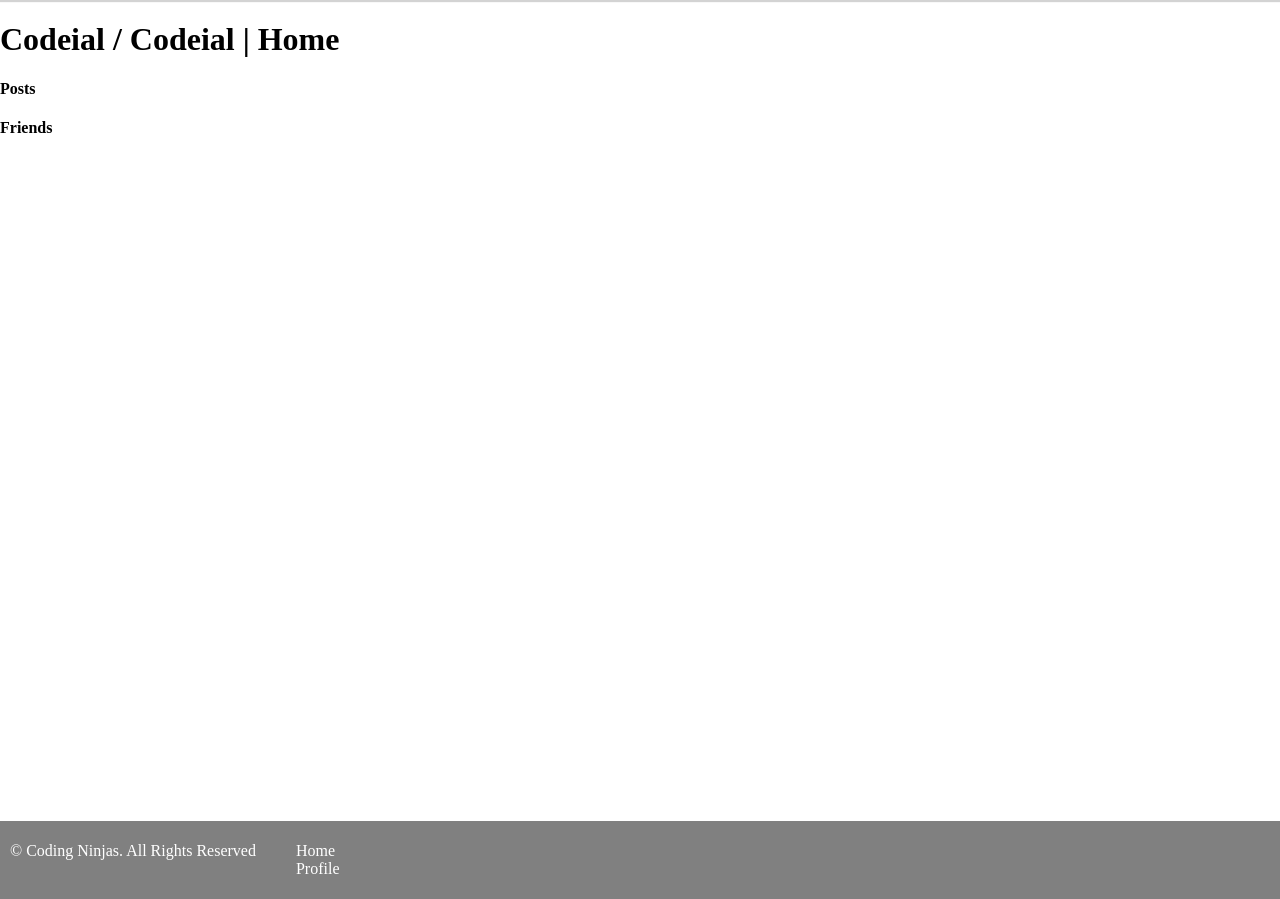
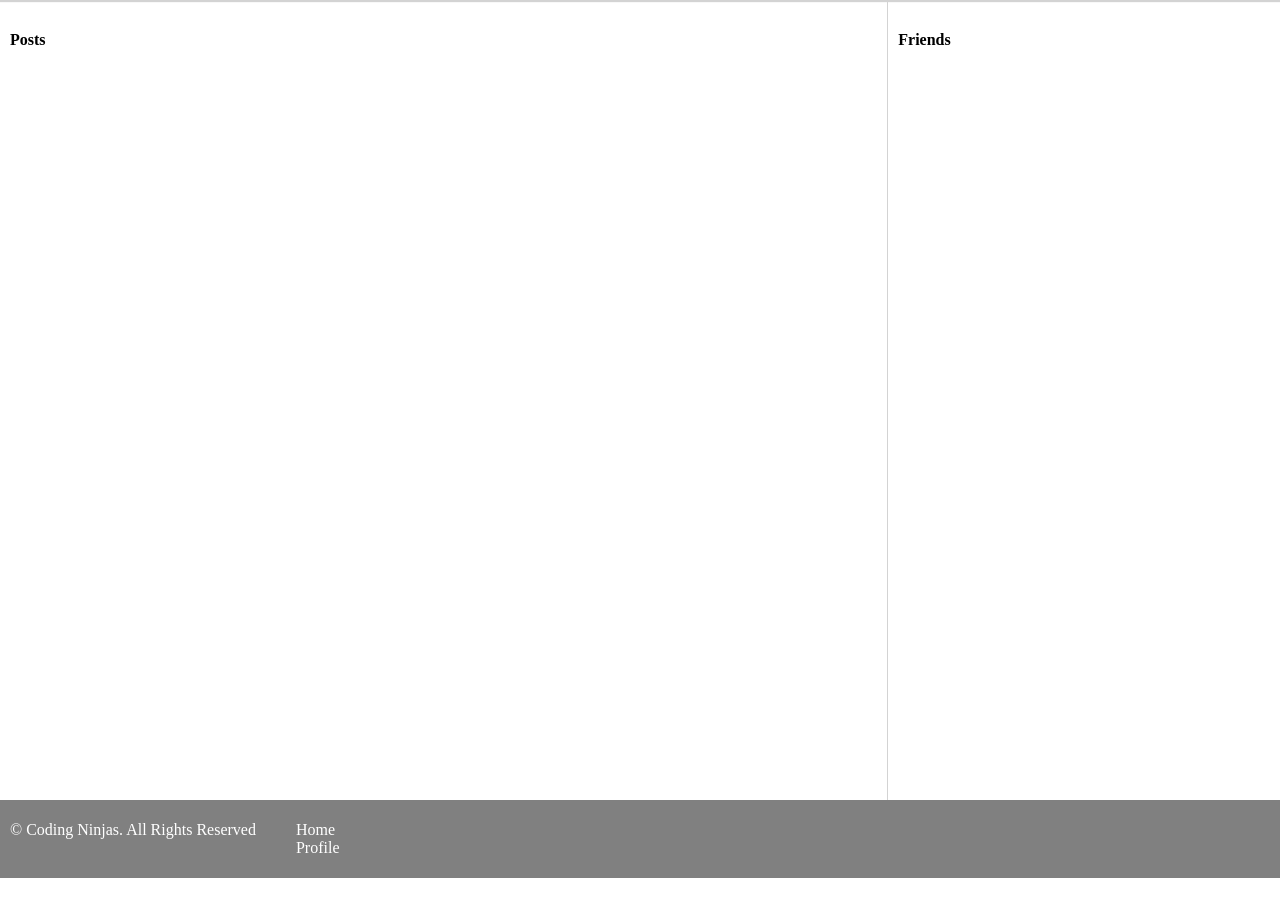
Before and after one commit to Gurleen1601/Codeial, a Node server app: page / in a window 1280 px wide. Shown: the part 36-935 px from the top of the page. After the commit the page ends 914 px from the top, so only its background shows below. Run offline with Node 20, Linux system fonts and the light colour scheme; data that the repository does not hold is empty; style sheets or scripts are compiled from the project's sources; some libraries are stand-ins or nearby versions.

Commit message:
Improved scc of home page

```diff
--- /dev/null
+++ b/assets/css/home.css
@@ -0,0 +1,10 @@
+#home-container {
+  display: flex;
+  height: 100%; }
+  #home-container #feed-posts {
+    width: 70%;
+    padding: 10px; }
+  #home-container #user-friends {
+    width: 30%;
+    padding: 10px;
+    border-left: 1px solid lightgray; }
--- /dev/null
+++ b/assets/scss/home.scss
@@ -0,0 +1,14 @@
+#home-container{
+    display: flex;
+    height: 100%;
+    #feed-posts{
+        width: 70%;
+        padding:10px;
+    }
+
+    #user-friends{
+        width:30%;
+        padding: 10px;
+        border-left: 1px solid lightgray;
+    }
+}
--- a/views/home.ejs
+++ b/views/home.ejs
@@ -1,5 +1,6 @@
-<h1>Codeial / <%= title %></h1>
+<link rel="stylesheet" href="/css/home.css">
 
+<div id="home-container">
     <section id="feed-posts">
         <h4>Posts</h4>
         <%if(locals.user) {%>
@@ -27,3 +28,4 @@
           </p>
       <%}%>
   </section>
+</div>
```
Lines whose indentation alone changed are shown as unchanged.
